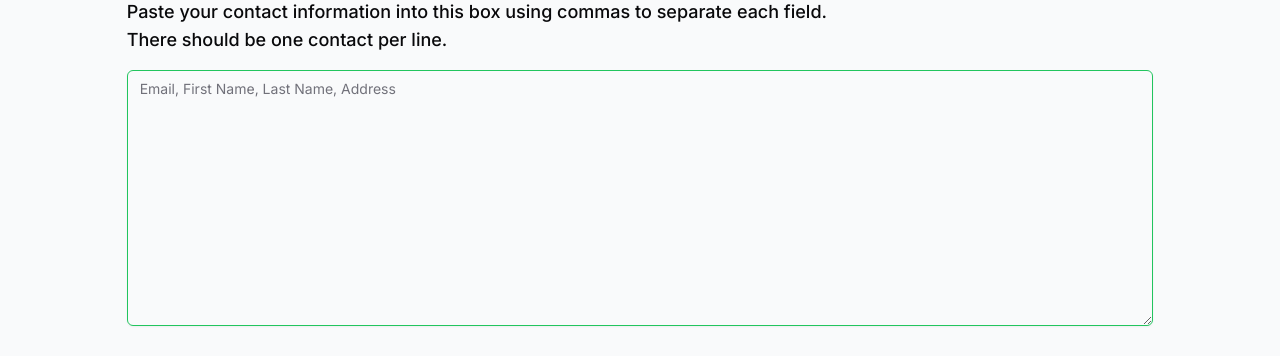
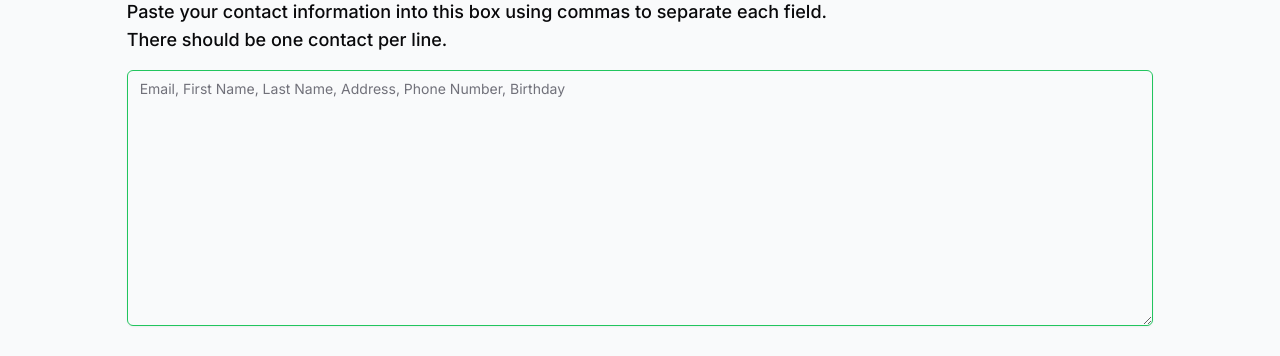
Before and after one commit to Dev0715/Mailer-Next-AWS-Postgre-Prisma, a Next.js app: page /audience/contacts/from-mannual in a window 1280 px wide. Shown: the part 231-587 px from the top of the page. Built offline with nearby package versions, Linux system fonts and the light colour scheme; no server answers.

Commit message:
feat: add event for mannual page

```diff
--- a/app/audience/contacts/from-mannual/page.tsx
+++ b/app/audience/contacts/from-mannual/page.tsx
@@ -8,6 +8,10 @@ import { FaArrowLeft, FaArrowRight } from "react-icons/fa";
 
 const FromMannual = () => {
   const [inputText, setInputText] = useState<string>("");
+
+  const onContinueOrganize = () => {
+    console.log(inputText);
+  };
 
   return (
     <main className="w-5/6 flex flex-col py-6">
@@ -31,7 +35,7 @@ const FromMannual = () => {
         className="h-64 border-green-500 mb-8"
         value={inputText}
         onChange={(e) => setInputText(e.target.value)}
-        placeholder="Email, First Name, Last Name, Address"
+        placeholder="Email, First Name, Last Name, Address, Phone Number, Birthday"
       />
       <div className="flex justify-between">
         <Button
@@ -43,11 +47,9 @@ const FromMannual = () => {
             Back
           </Link>
         </Button>
-        <Button asChild className="w-64 flex gap-x-2">
-          <Link href="/">
-            <FaArrowRight />
-            Continue to Organize
-          </Link>
+        <Button className="w-64 flex gap-x-2" onClick={onContinueOrganize}>
+          <FaArrowRight />
+          Continue to Organize
         </Button>
       </div>
     </main>
```
